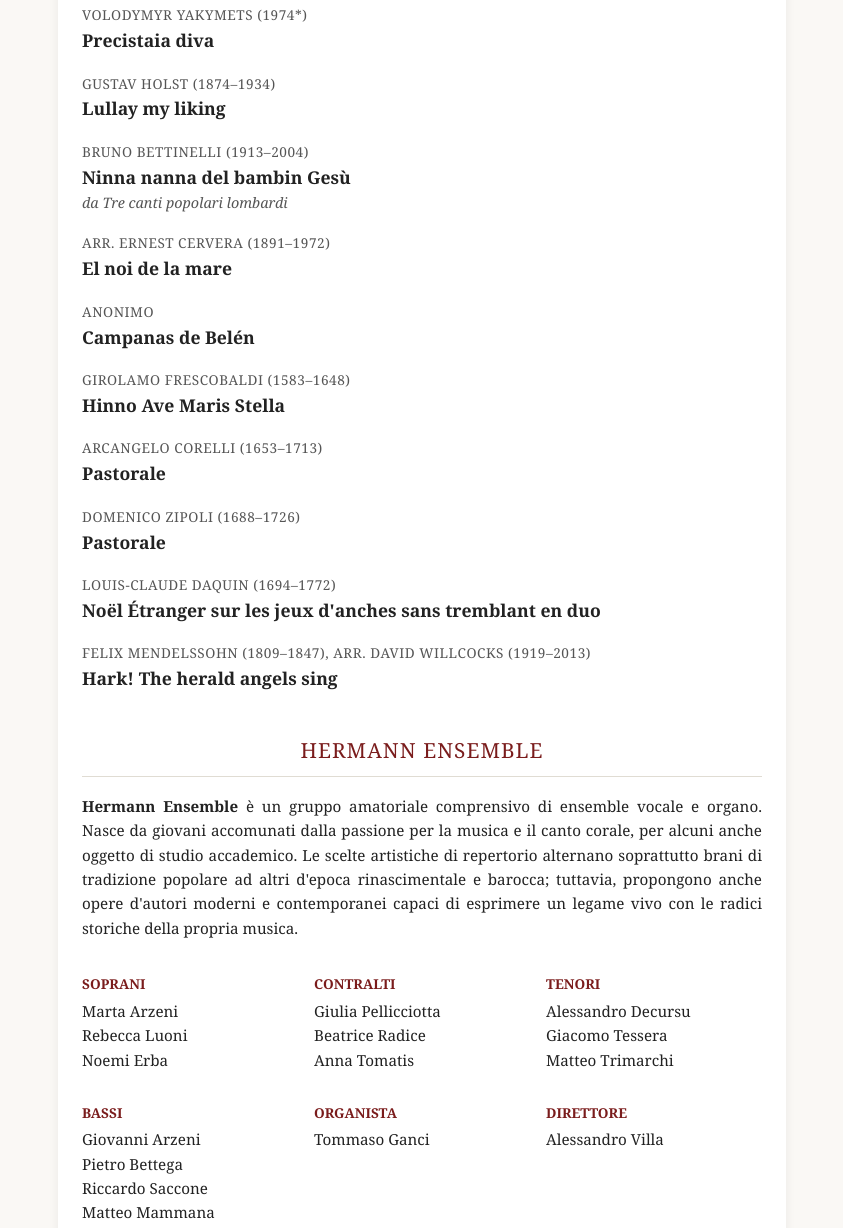
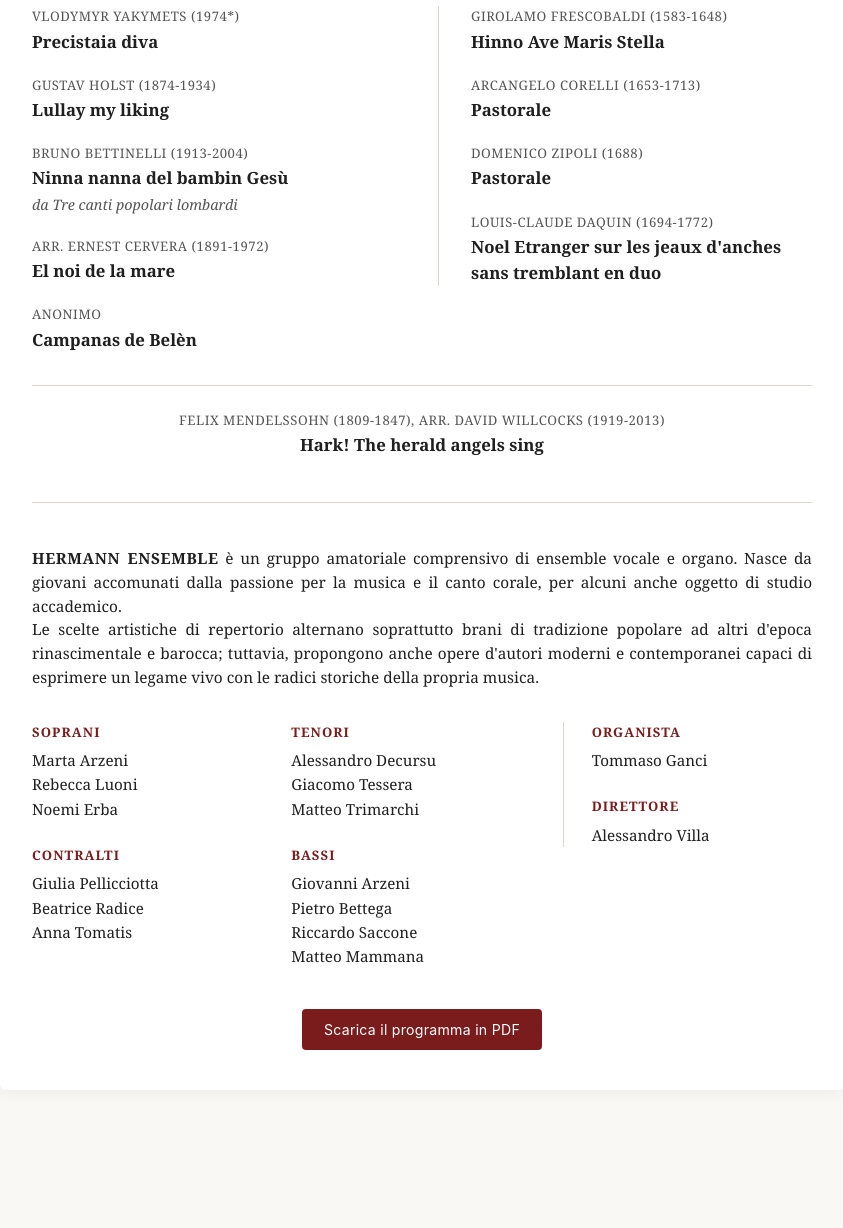
Before and after one commit to Tommiganci/Herman, a plain HTML site: page index.html in a window 1280 px wide. Shown: the part 129-1357 px from the top of the page, without its empty margins (218-1061 px from the left). After the commit the page ends 1239 px from the top, so only its background shows below. Drawn offline with Linux system fonts and the light colour scheme.

Commit message:
Update index.html

```diff
--- a/index.html
+++ b/index.html
@@ -7,134 +7,310 @@
   <style>
     :root {
       --bg: #faf8f5;
-      --text: #222222;
+      --text: #1f1f1f;
       --accent: #7a1c1c;
       --muted: #555555;
-      --border: #e0dcd3;
+      --border: #dcd6cb;
     }
+
     body {
       font-family: Georgia, "Times New Roman", serif;
       background-color: var(--bg);
       color: var(--text);
-      line-height: 1.6;
+      line-height: 1.55;
       margin: 0;
-      padding: 20px;
+      padding: 20px 14px;
     }
+
     .container {
-      max-width: 680px;
+      max-width: 780px;
       margin: 0 auto;
       background: #ffffff;
-      padding: 32px 24px;
-      border-radius: 8px;
-      box-shadow: 0 2px 12px rgba(0,0,0,0.06);
+      padding: 40px 32px;
+      border-radius: 6px;
+      box-shadow: 0 2px 14px rgba(0, 0, 0, 0.06);
     }
-    h1, h2 {
+
+    h1 {
       color: var(--accent);
       text-align: center;
-      letter-spacing: 0.05em;
+      font-size: 1.75rem;
+      letter-spacing: 0.12em;
       font-weight: normal;
+      margin: 0 0 32px 0;
+      text-transform: uppercase;
     }
-    h1 { font-size: 1.8rem; margin-bottom: 0.2em; }
-    h2 { font-size: 1.3rem; margin-top: 2em; border-bottom: 1px solid var(--border); padding-bottom: 8px; }
-    .programma { list-style: none; padding: 0; }
-    .programma li { margin-bottom: 18px; }
-    .autore { font-size: 0.85rem; text-transform: uppercase; letter-spacing: 0.04em; color: var(--muted); display: block; }
-    .brano { font-size: 1.1rem; font-weight: bold; }
-    .note-brano { font-size: 0.9rem; font-style: italic; color: var(--muted); display: block; }
-    .bio { font-size: 0.95rem; text-align: justify; margin-top: 16px; }
-    .organico { display: grid; grid-template-columns: repeat(auto-fit, minmax(200px, 1fr)); gap: 16px; margin-top: 20px; }
-    .sezione h3 { font-size: 0.85rem; text-transform: uppercase; color: var(--accent); margin-bottom: 4px; }
-    .sezione p { margin: 0; font-size: 0.95rem; }
+
+    /* Sezione Programma: 2 colonne + finale centrato */
+    .programma-grid {
+      display: grid;
+      grid-template-columns: 1fr 1fr;
+      gap: 32px;
+      align-items: start;
+    }
+
+    .colonna-programma {
+      display: flex;
+      flex-direction: column;
+      gap: 20px;
+    }
+
+    .colonna-organo {
+      border-left: 1px solid var(--border);
+      padding-left: 32px;
+    }
+
+    .brano-item {
+      margin: 0;
+    }
+
+    .autore {
+      font-size: 0.82rem;
+      text-transform: uppercase;
+      letter-spacing: 0.04em;
+      color: var(--muted);
+      display: block;
+      margin-bottom: 2px;
+    }
+
+    .titolo {
+      font-size: 1.05rem;
+      font-weight: bold;
+      display: block;
+    }
+
+    .sottotitolo {
+      font-size: 0.9rem;
+      font-style: italic;
+      color: var(--muted);
+      display: block;
+      margin-top: 2px;
+    }
+
+    .brano-finale {
+      text-align: center;
+      margin-top: 32px;
+      padding-top: 24px;
+      border-top: 1px solid var(--border);
+    }
+
+    /* Separatore tra Programma ed Ensemble */
+    hr.section-divider {
+      border: 0;
+      border-top: 1px solid var(--border);
+      margin: 44px 0;
+    }
+
+    /* Sezione Ensemble */
+    .bio {
+      font-size: 0.96rem;
+      text-align: justify;
+      margin: 0 0 32px 0;
+    }
+
+    .bio strong {
+      letter-spacing: 0.04em;
+    }
+
+    /* Griglia Organico: Voci separate da Organista e Direttore */
+    .organico-wrapper {
+      display: grid;
+      grid-template-columns: 2fr 1fr;
+      gap: 32px;
+      align-items: start;
+    }
+
+    .voci-grid {
+      display: grid;
+      grid-template-columns: 1fr 1fr;
+      gap: 24px 20px;
+    }
+
+    .guida-colonna {
+      border-left: 1px solid var(--border);
+      padding-left: 28px;
+      display: flex;
+      flex-direction: column;
+      gap: 24px;
+    }
+
+    .ruolo h3 {
+      font-size: 0.82rem;
+      text-transform: uppercase;
+      letter-spacing: 0.08em;
+      color: var(--accent);
+      margin: 0 0 6px 0;
+      font-weight: bold;
+    }
+
+    .ruolo p {
+      margin: 0;
+      font-size: 0.95rem;
+      line-height: 1.6;
+    }
+
     .btn-pdf {
       display: block;
       width: fit-content;
-      margin: 28px auto 0;
-      padding: 10px 20px;
+      margin: 40px auto 0;
+      padding: 10px 22px;
       background-color: var(--accent);
-      color: #fff;
+      color: #ffffff;
       text-decoration: none;
       border-radius: 4px;
-      font-family: sans-serif;
-      font-size: 0.9rem;
+      font-family: -apple-system, BlinkMacSystemFont, "Segoe UI", Roboto, sans-serif;
+      font-size: 0.88rem;
+      letter-spacing: 0.02em;
+    }
+
+    .btn-pdf:hover {
+      opacity: 0.92;
+    }
+
+    /* Adattamento smartphone */
+    @media (max-width: 640px) {
+      .container {
+        padding: 28px 20px;
+      }
+
+      .programma-grid {
+        grid-template-columns: 1fr;
+        gap: 24px;
+      }
+
+      .colonna-organo {
+        border-left: none;
+        border-top: 1px solid var(--border);
+        padding-left: 0;
+        padding-top: 24px;
+      }
+
+      .organico-wrapper {
+        grid-template-columns: 1fr;
+        gap: 24px;
+      }
+
+      .guida-colonna {
+        border-left: none;
+        border-top: 1px solid var(--border);
+        padding-left: 0;
+        padding-top: 24px;
+        flex-direction: row;
+        justify-content: space-between;
+      }
+
+      .guida-colonna .ruolo {
+        flex: 1;
+      }
     }
   </style>
 </head>
 <body>
   <div class="container">
     <h1>PROGRAMMA</h1>
-    <ul class="programma">
-      <li>
-        <span class="autore">Volodymyr Yakymets (1974*)</span>
-        <span class="brano">Precistaia diva</span>
-      </li>
-      <li>
-        <span class="autore">Gustav Holst (1874–1934)</span>
-        <span class="brano">Lullay my liking</span>
-      </li>
-      <li>
-        <span class="autore">Bruno Bettinelli (1913–2004)</span>
-        <span class="brano">Ninna nanna del bambin Gesù</span>
-        <span class="note-brano">da Tre canti popolari lombardi</span>
-      </li>
-      <li>
-        <span class="autore">Arr. Ernest Cervera (1891–1972)</span>
-        <span class="brano">El noi de la mare</span>
-      </li>
-      <li>
-        <span class="autore">Anonimo</span>
-        <span class="brano">Campanas de Belén</span>
-      </li>
-      <li>
-        <span class="autore">Girolamo Frescobaldi (1583–1648)</span>
-        <span class="brano">Hinno Ave Maris Stella</span>
-      </li>
-      <li>
-        <span class="autore">Arcangelo Corelli (1653–1713)</span>
-        <span class="brano">Pastorale</span>
-      </li>
-      <li>
-        <span class="autore">Domenico Zipoli (1688–1726)</span>
-        <span class="brano">Pastorale</span>
-      </li>
-      <li>
-        <span class="autore">Louis-Claude Daquin (1694–1772)</span>
-        <span class="brano">Noël Étranger sur les jeux d'anches sans tremblant en duo</span>
-      </li>
-      <li>
-        <span class="autore">Felix Mendelssohn (1809–1847), arr. David Willcocks (1919–2013)</span>
-        <span class="brano">Hark! The herald angels sing</span>
-      </li>
-    </ul>
 
-    <h2>HERMANN ENSEMBLE</h2>
+    <div class="programma-grid">
+      <!-- Colonna Sinistra: Brani Corali -->
+      <div class="colonna-programma">
+        <div class="brano-item">
+          <span class="autore">VLODYMYR YAKYMETS (1974*)</span>
+          <span class="titolo">Precistaia diva</span>
+        </div>
+
+        <div class="brano-item">
+          <span class="autore">GUSTAV HOLST (1874-1934)</span>
+          <span class="titolo">Lullay my liking</span>
+        </div>
+
+        <div class="brano-item">
+          <span class="autore">BRUNO BETTINELLI (1913-2004)</span>
+          <span class="titolo">Ninna nanna del bambin Gesù</span>
+          <span class="sottotitolo">da Tre canti popolari lombardi</span>
+        </div>
+
+        <div class="brano-item">
+          <span class="autore">Arr. ERNEST CERVERA (1891-1972)</span>
+          <span class="titolo">El noi de la mare</span>
+        </div>
+
+        <div class="brano-item">
+          <span class="autore">ANONIMO</span>
+          <span class="titolo">Campanas de Belèn</span>
+        </div>
+      </div>
+
+      <!-- Colonna Destra: Brani per Organo -->
+      <div class="colonna-programma colonna-organo">
+        <div class="brano-item">
+          <span class="autore">GIROLAMO FRESCOBALDI (1583-1648)</span>
+          <span class="titolo">Hinno Ave Maris Stella</span>
+        </div>
+
+        <div class="brano-item">
+          <span class="autore">ARCANGELO CORELLI (1653-1713)</span>
+          <span class="titolo">Pastorale</span>
+        </div>
+
+        <div class="brano-item">
+          <span class="autore">DOMENICO ZIPOLI (1688)</span>
+          <span class="titolo">Pastorale</span>
+        </div>
+
+        <div class="brano-item">
+          <span class="autore">LOUIS-CLAUDE DAQUIN (1694-1772)</span>
+          <span class="titolo">Noel Etranger sur les jeaux d'anches sans tremblant en duo</span>
+        </div>
+      </div>
+    </div>
+
+    <!-- Brano Finale d'Insieme al Centro -->
+    <div class="brano-finale">
+      <span class="autore">FELIX MENDELSSOHN (1809-1847), arr. DAVID WILLCOCKS (1919-2013)</span>
+      <span class="titolo">Hark! The herald angels sing</span>
+    </div>
+
+    <hr class="section-divider">
+
+    <!-- Presentazione Ensemble -->
     <p class="bio">
-      <strong>Hermann Ensemble</strong> è un gruppo amatoriale comprensivo di ensemble vocale e organo. Nasce da giovani accomunati dalla passione per la musica e il canto corale, per alcuni anche oggetto di studio accademico. Le scelte artistiche di repertorio alternano soprattutto brani di tradizione popolare ad altri d'epoca rinascimentale e barocca; tuttavia, propongono anche opere d'autori moderni e contemporanei capaci di esprimere un legame vivo con le radici storiche della propria musica.
+      <strong>HERMANN ENSEMBLE</strong> è un gruppo amatoriale comprensivo di ensemble vocale e organo. Nasce da giovani accomunati dalla passione per la musica e il canto corale, per alcuni anche oggetto di studio accademico.<br>
+      Le scelte artistiche di repertorio alternano soprattutto brani di tradizione popolare ad altri d'epoca rinascimentale e barocca; tuttavia, propongono anche opere d'autori moderni e contemporanei capaci di esprimere un legame vivo con le radici storiche della propria musica.
     </p>
 
-    <div class="organico">
-      <div class="sezione">
-        <h3>Soprani</h3>
+    <!-- Organico separato tra Voci e Organista/Direttore -->
+    <div class="organico-wrapper">
+      <div class="voci-grid">
+        <div class="ruolo">
+          <h3>SOPRANI</h3>
           <p>Marta Arzeni<br>Rebecca Luoni<br>Noemi Erba</p>
         </div>
-      <div class="sezione">
-        <h3>Contralti</h3>
+
+        <div class="ruolo">
+          <h3>TENORI</h3>
+          <p>Alessandro Decursu<br>Giacomo Tessera<br>Matteo Trimarchi</p>
+        </div>
+
+        <div class="ruolo">
+          <h3>CONTRALTI</h3>
           <p>Giulia Pellicciotta<br>Beatrice Radice<br>Anna Tomatis</p>
         </div>
-      <div class="sezione">
-        <h3>Tenori</h3>
-        <p>Alessandro Decursu<br>Giacomo Tessera<br>Matteo Trimarchi</p>
-      </div>
-      <div class="sezione">
-        <h3>Bassi</h3>
+
+        <div class="ruolo">
+          <h3>BASSI</h3>
           <p>Giovanni Arzeni<br>Pietro Bettega<br>Riccardo Saccone<br>Matteo Mammana</p>
         </div>
-      <div class="sezione">
-        <h3>Organista</h3>
+      </div>
+
+      <div class="guida-colonna">
+        <div class="ruolo">
+          <h3>ORGANISTA</h3>
           <p>Tommaso Ganci</p>
         </div>
-      <div class="sezione">
-        <h3>Direttore</h3>
+
+        <div class="ruolo">
+          <h3>DIRETTORE</h3>
           <p>Alessandro Villa</p>
+        </div>
       </div>
     </div>
 
```
Lines whose indentation alone changed are shown as unchanged.
